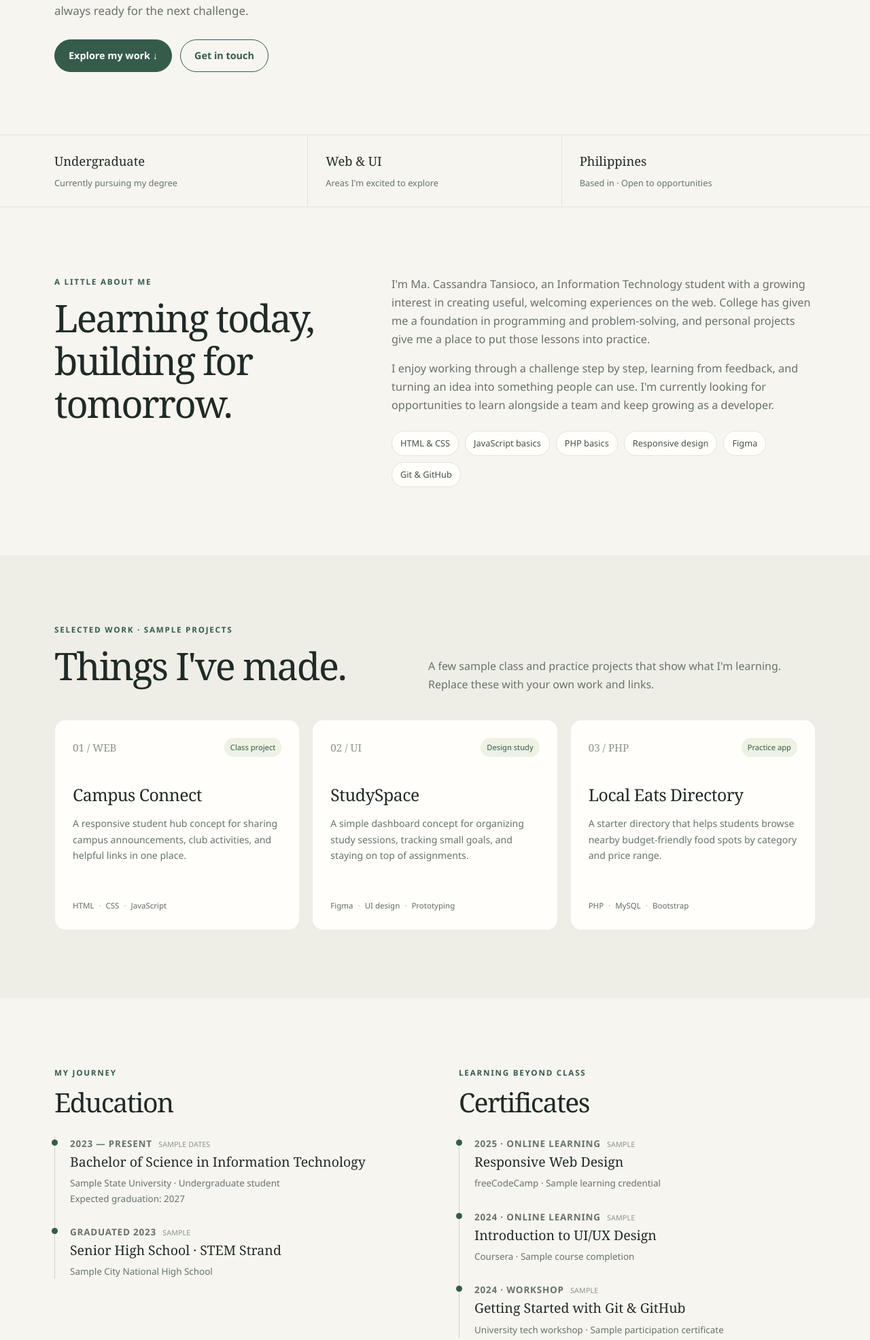
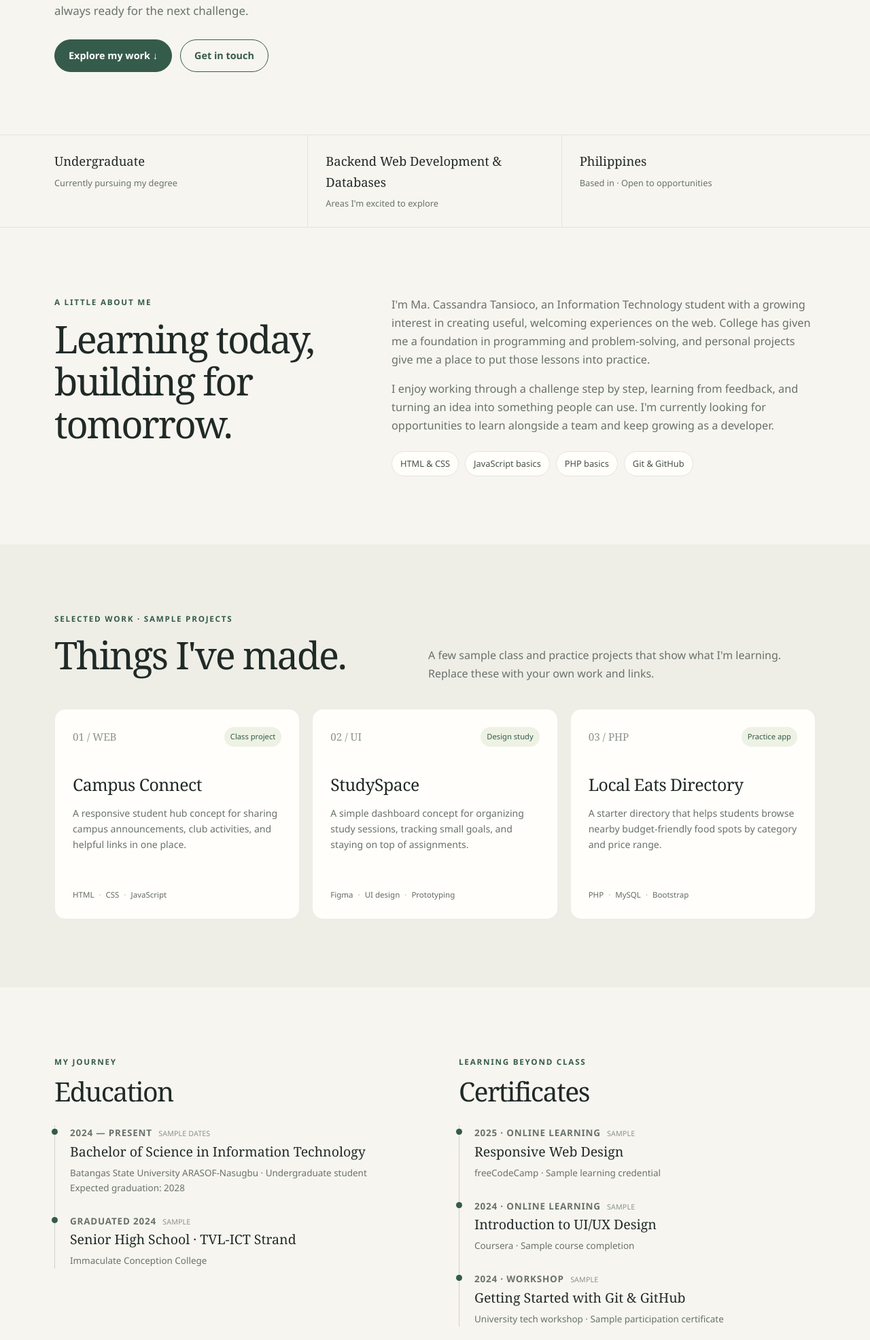
Before and after one commit to sump-exe/portfolio, a PHP site: page / in a window 1280 px wide. Shown: the part 647-2619 px from the top of the page at 68% size. Run offline with PHP 8.4, Linux system fonts and the light colour scheme.

Commit message:
changed some details from the sample

```diff
--- a/index.php
+++ b/index.php
@@ -46,7 +46,7 @@
         <div class="quick-facts">
             <div class="fact-grid wrap">
                 <div class="fact"><strong>Undergraduate</strong><span>Currently pursuing my degree</span></div>
-                <div class="fact"><strong>Web &amp; UI</strong><span>Areas I'm excited to explore</span></div>
+                <div class="fact"><strong>Backend Web Development &amp; Databases</strong><span>Areas I'm excited to explore</span></div>
                 <div class="fact"><strong>Philippines</strong><span>Based in · Open to opportunities</span></div>
             </div>
         </div>
@@ -62,8 +62,7 @@
                     <p>I enjoy working through a challenge step by step, learning from feedback, and turning an idea into something people can use. I'm currently looking for opportunities to learn alongside a team and keep growing as a developer.</p>
                     <div class="skill-list" aria-label="Skills and tools">
                         <span class="skill">HTML &amp; CSS</span><span class="skill">JavaScript basics</span>
-                        <span class="skill">PHP basics</span><span class="skill">Responsive design</span>
-                        <span class="skill">Figma</span><span class="skill">Git &amp; GitHub</span>
+                        <span class="skill">PHP basics</span><span class="skill">Git &amp; GitHub</span>
                     </div>
                 </div>
             </div>
@@ -107,14 +106,14 @@
                     <p class="eyebrow">My journey</p>
                     <h2>Education</h2>
                     <article class="resume-item">
-                        <p class="resume-date">2023 — Present <span class="sample-label">sample dates</span></p>
+                        <p class="resume-date">2024 — Present <span class="sample-label">sample dates</span></p>
                         <h3>Bachelor of Science in Information Technology</h3>
-                        <p>Sample State University · Undergraduate student<br>Expected graduation: 2027</p>
+                        <p>Batangas State University ARASOF-Nasugbu · Undergraduate student<br>Expected graduation: 2028</p>
                     </article>
                     <article class="resume-item">
-                        <p class="resume-date">Graduated 2023 <span class="sample-label">sample</span></p>
-                        <h3>Senior High School · STEM Strand</h3>
-                        <p>Sample City National High School</p>
+                        <p class="resume-date">Graduated 2024 <span class="sample-label">sample</span></p>
+                        <h3>Senior High School · TVL-ICT Strand</h3>
+                        <p>Immaculate Conception College</p>
                     </article>
                 </div>
                 <div class="resume-column">
```
